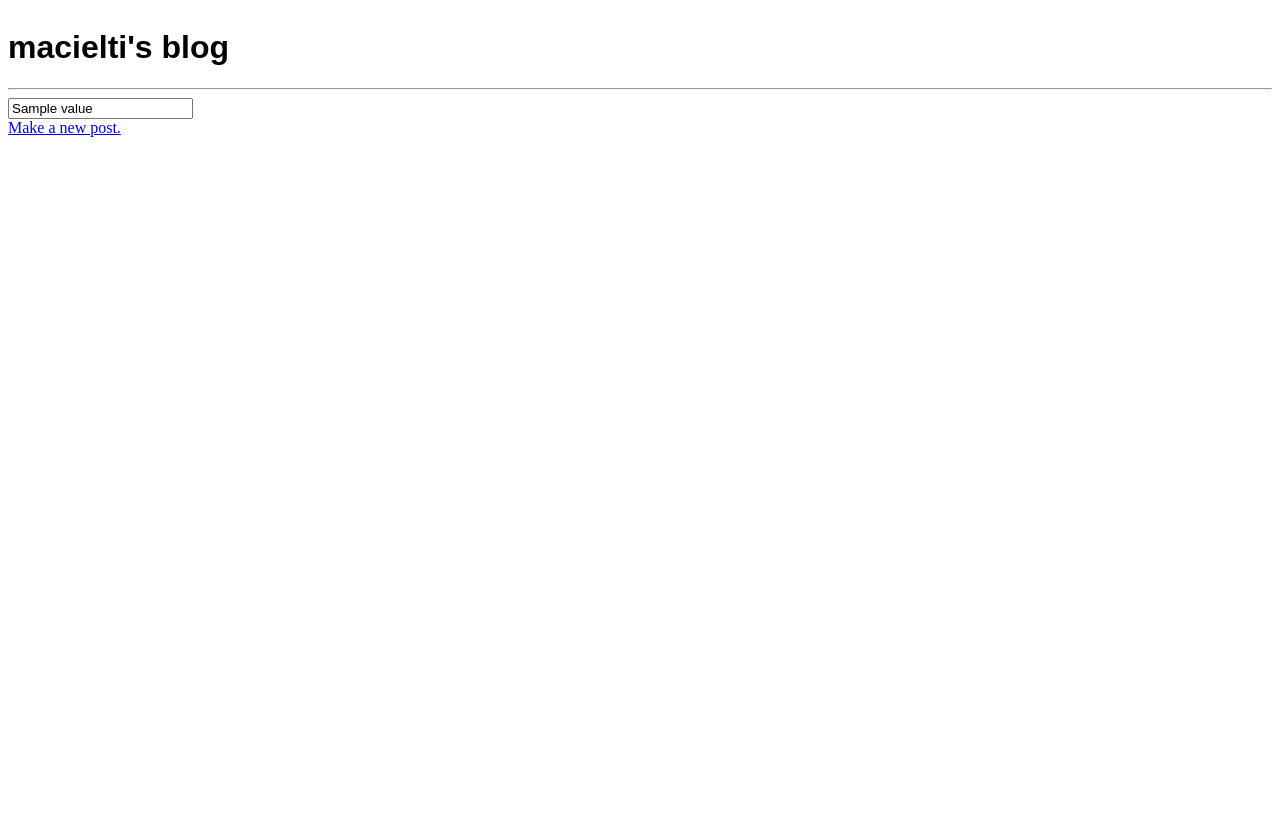
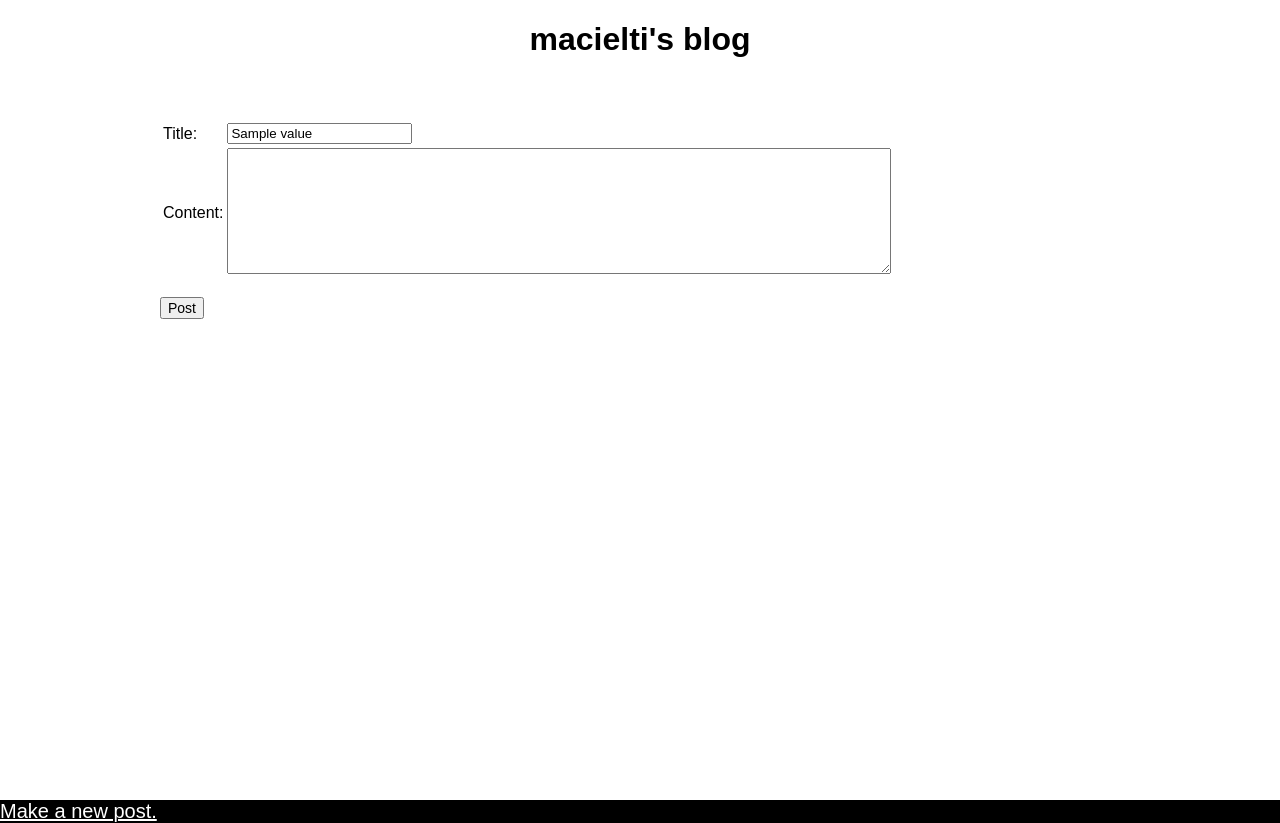
Before and after one commit to macielti/basic-blog-exercise, a Python web app: template templates/new-post.html in a window 1280 px wide. Before the commit the page ends 137 px from the top, so only its background shows below. Run offline with Jinja, Linux system fonts and the light colour scheme; the template is opened without the code that fills it: most values are stand-ins (such as "Sample title", 1, 10 or a date in 2020).

Commit message:
The is now functional.

```diff
--- a/templates/base.html
+++ b/templates/base.html
@@ -4,34 +4,67 @@
         <meta charset="utf-8">
 
         <style media="screen">
+            body, html{
+                margin: 0;
+                width: 100%;
+                height: 100%;
+
+
+            }
+            .header{
+
+            }
             .container{
+                font-family: sans-serif;
+                min-height: 100%;
                 display: grid;
+                grid-template-columns: 75%;
+                grid-template-rows: 70px auto;
+                justify-content: center;
+
             }
             h1{
                 font-family: sans-serif;
+                margin-bottom: 0px;
+
             }
             div .header a {
                 text-decoration: none;
                 color: black;
+                margin-bottom: 0px;
+            }
+            .footer{
+                align-self: baseline;
+                height: auto;
+                background-color: black;
+                width: 100%;
+            }
+            .new{
+                color: white;
+                font-family: sans-serif;
+                font-size: 20px;
+            }
+            pre{
+                font-family: sans-serif;
+                font-size: 18px;
             }
         </style>
 
-        <title></title>
+        <title>macielti's blog</title>
     </head>
     <body>
         <div class="container">
             <div class="header">
-                <a href="/" ><h1>macielti's blog</h1></a>
-                <hr>
+                <center><a href="/" ><h1>macielti's blog</h1></a><center>
             </div>
-
-            {% block content %}
-            {% endblock %}
-
-            <div class="">
-                <a href="/new-post">Make a new post.</a>
+            <div class="content">
+                {% block content %}
+                {% endblock %}
             </div>
 
         </div>
+        <div class="footer">
+            <a class="new" href="/new-post">Make a new post.</a>
+        </div>
     </body>
 </html>
--- a/templates/new-post.html
+++ b/templates/new-post.html
@@ -1,6 +1,17 @@
 {% extends "base.html" %}
 {% block content %}
-    <form method="post">
-        <input type="text" name="title" value="{{ value }}">
+    <form style="font-family: sans-serif; margin-top:50px;" method="post">
+        <table>
+            <tr>
+                <td>Title: </td>
+                <td> <input type="text" name="title" value="{{ value }}" required> </td>
+            </tr>
+            <tr>
+                <td> Content: </td>
+                <td> <textarea name="content" rows="8" cols="80" required></textarea> </td>
+            </tr>
+        </table>
+        <p style="color:red;" >{{ error }}</p>
+        <input style="font-size:14px;" type="submit" value="Post">
     </form>
 {% endblock %}
```
Also changed, not shown: main.py (+10 -2 lines), templates/index.html (+6 -2 lines), 1 other file.
